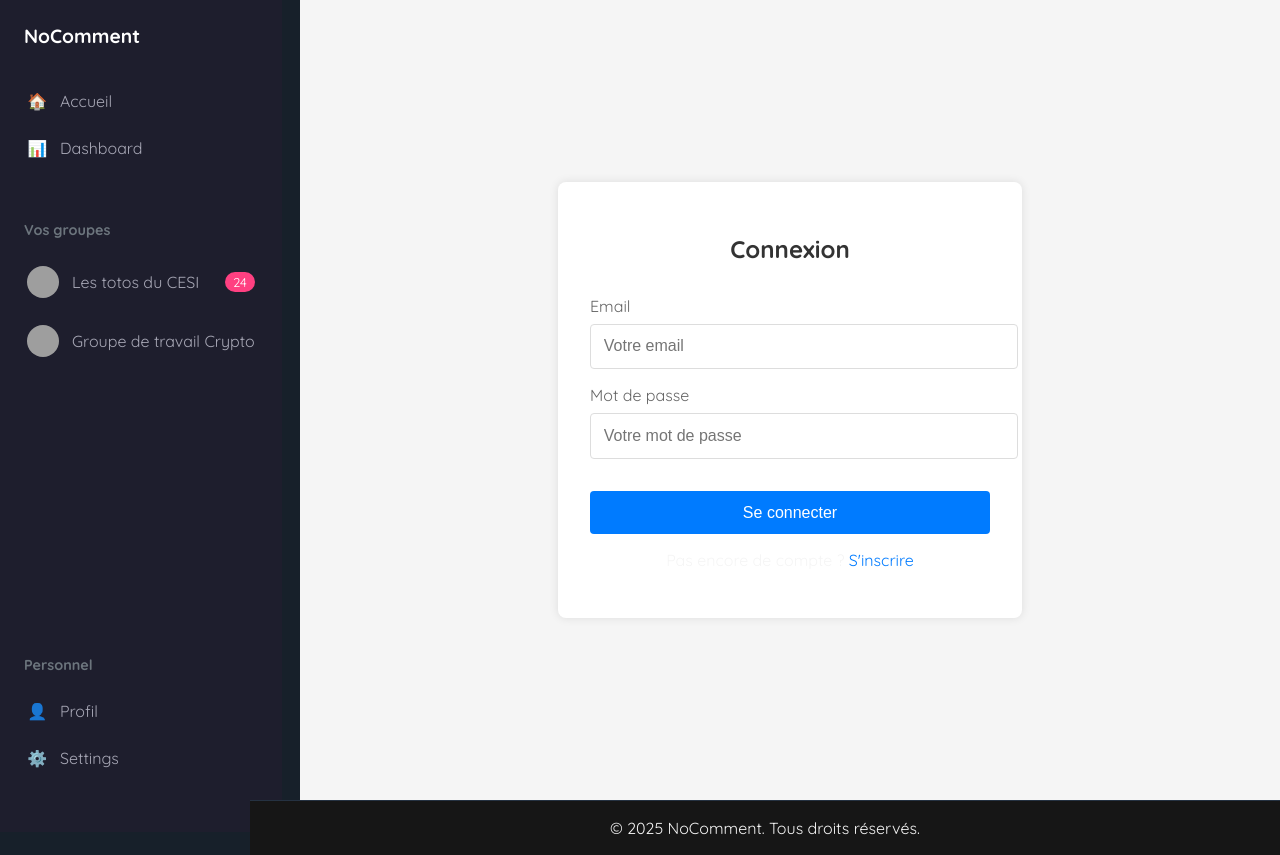
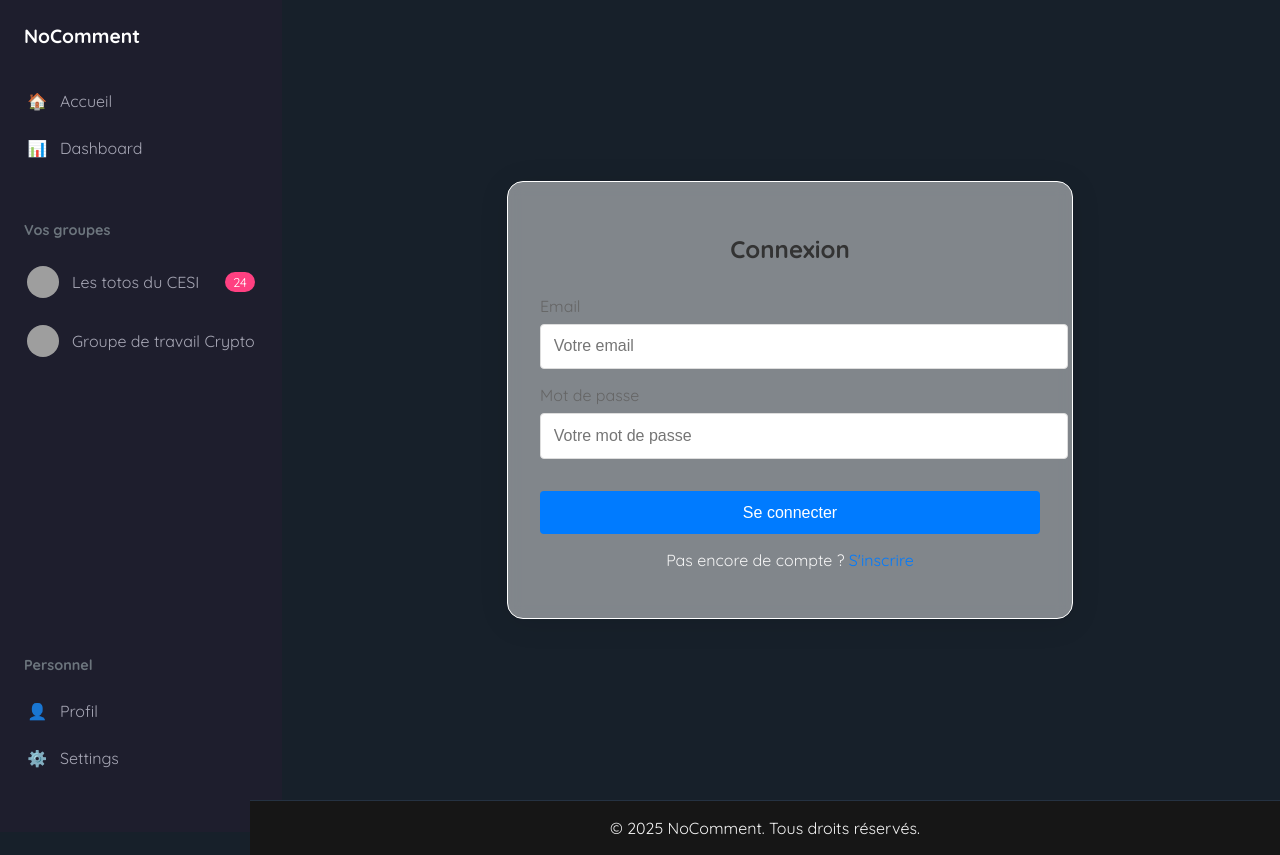
Before and after one commit to Evan-Duval/NoComment, an Angular app in the folder FrontEnd/: page /login in a window 1280 px wide. Built offline with nearby package versions, Linux system fonts and the light colour scheme; grey boxes are pictures that could not be loaded.

Commit message:
opti style

```diff
--- a/FrontEnd/src/styles.css
+++ b/FrontEnd/src/styles.css
@@ -16,19 +16,23 @@ body {
     justify-content: center;
     align-items: center;
     min-height: 100vh;
-    background-color: #f5f5f5;
+    background-color: #17202A;
 }
 
 .login-box, .register-box {
-    background: white;
+    background: rgba(255, 255, 255, 0.46);
+    border-radius: 16px;
+    box-shadow: 0 4px 30px rgba(0, 0, 0, 0.1);
+    backdrop-filter: blur(7.7px);
+    -webkit-backdrop-filter: blur(7.7px);
+    border: 1px solid rgba(255, 255, 255, 1);
+
     padding: 2rem;
-    border-radius: 8px;
-    box-shadow: 0 0 10px rgba(0,0,0,0.1);
     width: 100%;
-    max-width: 400px;
+    max-width: 500px;
 }
 
-h2 {
+.register-container .register-box h2, .login-container .login-box h2 {
     text-align: center;
     margin-bottom: 2rem;
     color: #333;
@@ -38,13 +42,13 @@ h2 {
     margin-bottom: 1rem;
 }
 
-label {
+.register-container .register-box label, .login-container .login-box label {
     display: block;
     margin-bottom: 0.5rem;
     color: #666;
 }
 
-input {
+.register-container .register-box input, .login-container .login-box input {
     width: 100%;
     padding: 0.8rem;
     border: 1px solid #ddd;
@@ -52,12 +56,12 @@ input {
     font-size: 1rem;
 }
 
-input:focus {
+.register-container .register-box input:focus, .login-container .login-box input:focus {
     outline: none;
     border-color: #007bff;
 }
 
-button {
+.register-container .register-box button, .login-container .login-box button {
     width: 100%;
     padding: 0.8rem;
     background-color: #007bff;
@@ -69,7 +73,7 @@ button {
     margin-top: 1rem;
 }
 
-button:hover {
+.register-container .register-box button:hover, .login-container .login-box button:hover {
     background-color: #0056b3;
 }
 
@@ -78,11 +82,11 @@ button:hover {
     margin-top: 1rem;
 }
 
-a {
+.register-container .register-box .login-link a, .login-container .login-box .register-link a {
     color: #007bff;
     text-decoration: none;
 }
 
-a:hover {
+.register-container .register-box .login-link a:hover, .login-container .login-box .register-link a:hover {
     text-decoration: underline;
 }
```
